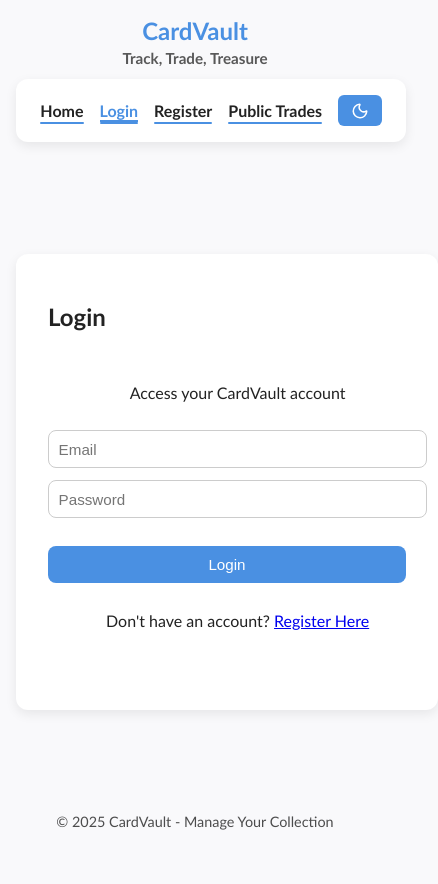
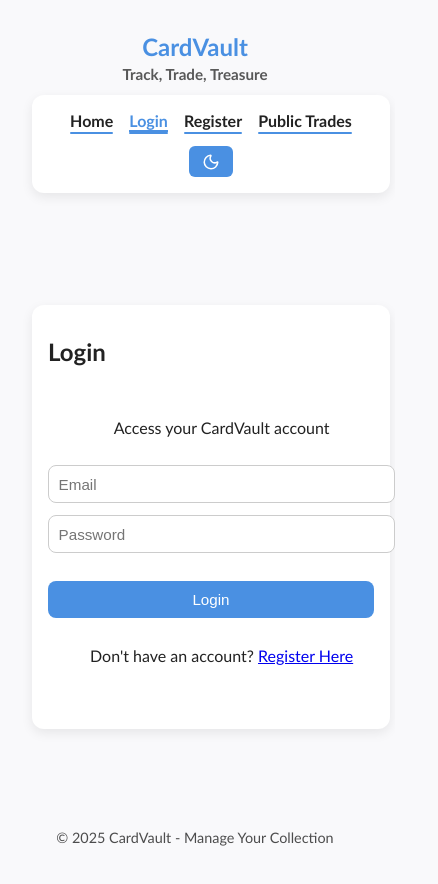
Before and after one commit to DiosOne/cardvault, a React (Vite) app in the folder client/: page /login in a window 390 px wide. Shown: the top 884 px of the page, 438 px wide, since content can reach past the window. Built offline with nearby package versions, Linux system fonts and the light colour scheme.

Commit message:
added media breakpoints

```diff
--- a/client/src/App.css
+++ b/client/src/App.css
@@ -514,28 +514,61 @@ body.darkmode .trade-bell{
 }
 
 /* Responsive tweaks */
-@media (max-width: 768px) {
-  #root{
+/* extra small */
+@media only screen and (max-width: 600px) {
+  .navbar,
+  .dashboard-card-panel,
+  .auth-container {
     padding: 1rem;
   }
-
-  .card-grid{
-    grid-template-columns: 1fr;
-  }
-
-  form{
+  .dashboard-header,
+  .trade-inbox_header,
+  .trade-auth-cta .cta-buttons {
     flex-direction: column;
     align-items: stretch;
   }
-
-  .navbar{
-    padding: 1rem;
+  .btn,
+  .card-actions button {
+    width: 100%;
   }
 }
 
-@media (max-width: 480px){
-  input, textarea, select{
-    width: 100%;
+/* small */
+@media only screen and (min-width: 600px) {
+  .card-grid {
+    grid-template-columns: repeat(auto-fit, minmax(240px, 1fr));
+  }
+}
+
+/* medium */
+@media only screen and (min-width: 768px) {
+  .dashboard {
+    padding: 0 1.5rem;
+  }
+  .trade-auth-cta .cta-buttons {
+    flex-direction: row;
+  }
+}
+
+/* large */
+@media only screen and (min-width: 992px) {
+  .navbar {
+    flex-direction: row;
+    justify-content: space-between;
+  }
+  .dashboard-card-panel {
+    flex-direction: row;
+    gap: 2rem;
+  }
+}
+
+/* extra large */
+@media only screen and (min-width: 1200px) {
+  #root {
+    max-width: 1400px;
+  }
+  .card-grid {
+    grid-template-columns: repeat(auto-fit, minmax(280px, 1fr));
   }
 }
 
--- a/client/src/pages/TradeInbox.jsx
+++ b/client/src/pages/TradeInbox.jsx
@@ -19,7 +19,7 @@ export default function TradeInbox() {
   }, [fetchTrades, clearNotifications]);
 
   const renderHeader= () => (
-    <header className='trade-inbox__header'>
+    <header className='trade-inbox_header'>
       <div>
         <h2>Trade Inbox</h2>
         <p>Review the trade requests tied to your account.</p>
```
